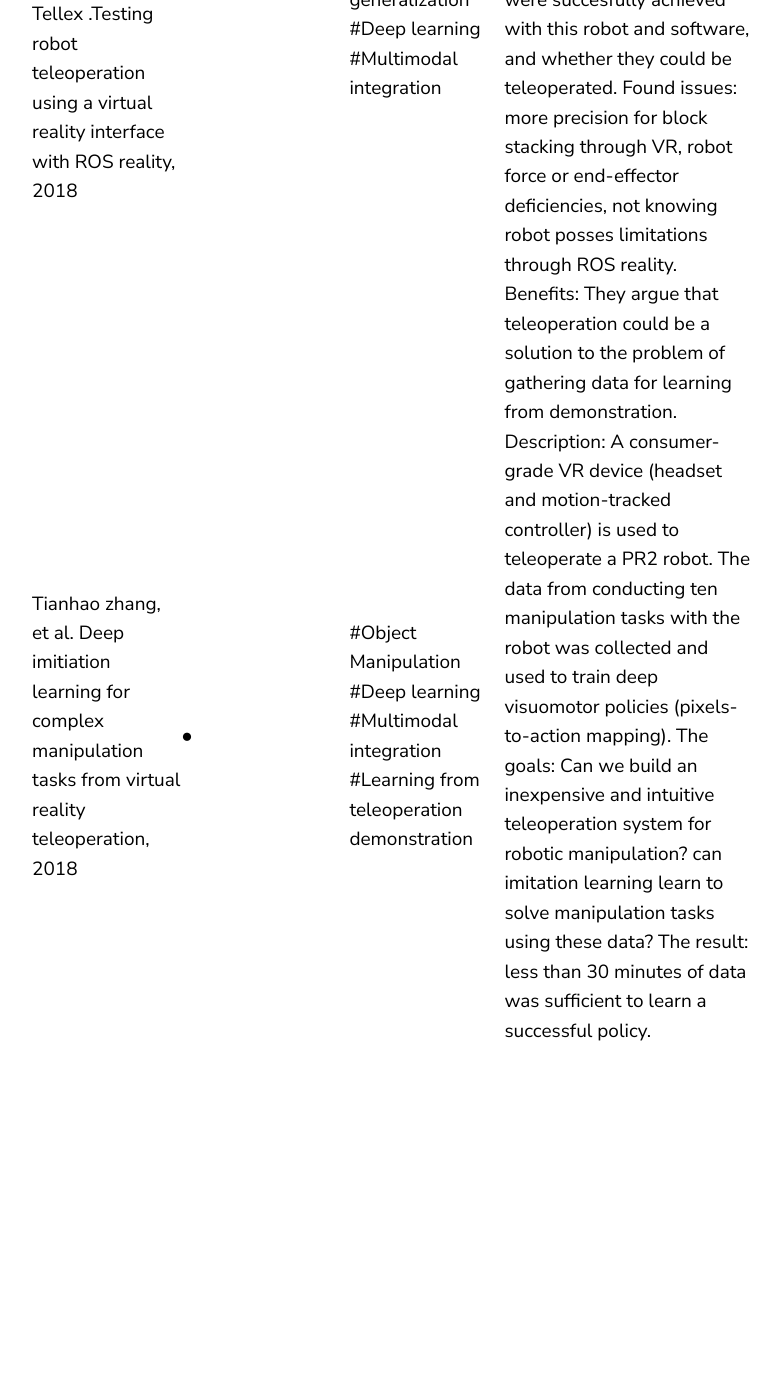
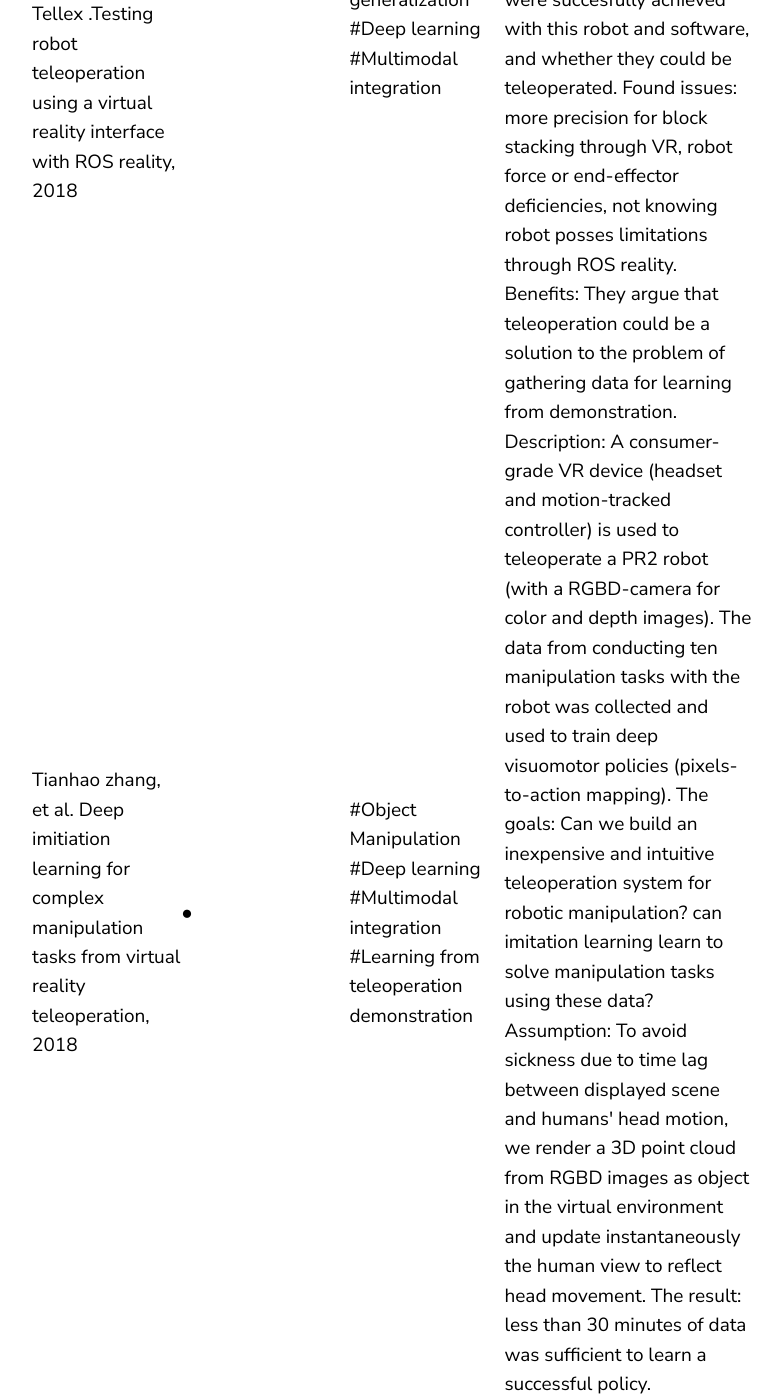
Before and after one commit to jluis9796/jluis9796.github.io, a Jekyll site: the page built from _posts/2020-05-24-telexistence.markdown, in a window 1280 px wide and 1400 px high, scrolled down 10913 px. Shown: the whole window, without its empty margins (68-850 px from the left). Built offline with Jekyll 4.4.1, drawn with Linux system fonts in a browser that asks for light colours; before the commit the page ends 11959 px from its top, so only the background shows below that.

Commit message:
Update 2020-05-24-telexistence.markdown

```diff
--- a/_posts/2020-05-24-telexistence.markdown
+++ b/_posts/2020-05-24-telexistence.markdown
@@ -139,7 +139,7 @@ counter, and set the table appropriately. For unknown ordering constraints, the
     <td></td>
     <td></td>
     <td>#Object Manipulation #Deep learning #Multimodal integration #Learning from teleoperation demonstration </td>
-    <td>Description: A consumer-grade VR device (headset and motion-tracked controller) is used to teleoperate a PR2 robot. The data from conducting ten manipulation tasks with the robot was collected and used to train deep visuomotor policies (pixels-to-action mapping). The goals: Can we build an inexpensive and intuitive teleoperation system for robotic manipulation? can imitation learning learn to solve manipulation tasks using these data? The result: less than 30 minutes of data was sufficient to learn a successful policy.</td>
+    <td>Description: A consumer-grade VR device (headset and motion-tracked controller) is used to teleoperate a PR2 robot (with a RGBD-camera for color and depth images). The data from conducting ten manipulation tasks with the robot was collected and used to train deep visuomotor policies (pixels-to-action mapping). The goals: Can we build an inexpensive and intuitive teleoperation system for robotic manipulation? can imitation learning learn to solve manipulation tasks using these data? Assumption: To avoid sickness due to time lag between displayed scene and humans' head motion, we render a 3D point cloud from RGBD images as object in the virtual environment and update instantaneously the human view to reflect head movement. The result: less than 30 minutes of data was sufficient to learn a successful policy.</td>
     </tr>
   </tbody>
 </table>
```
